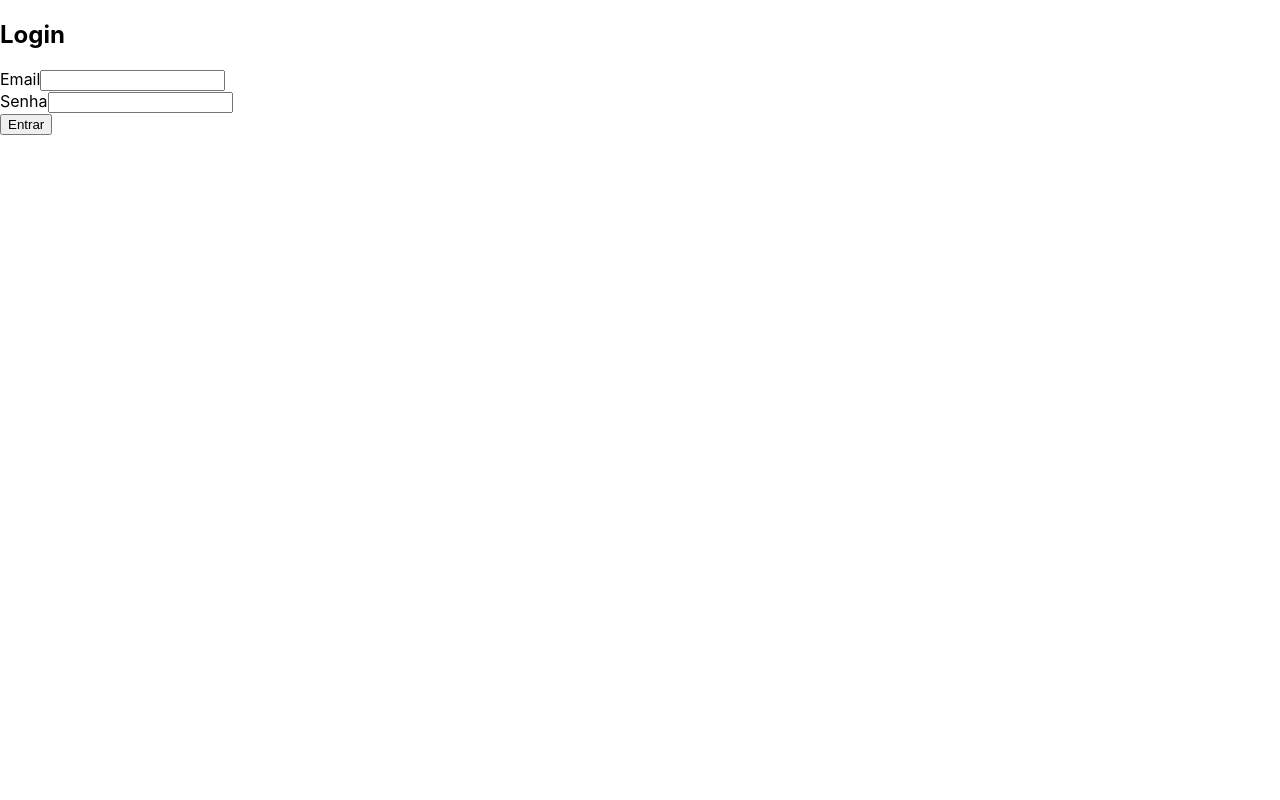
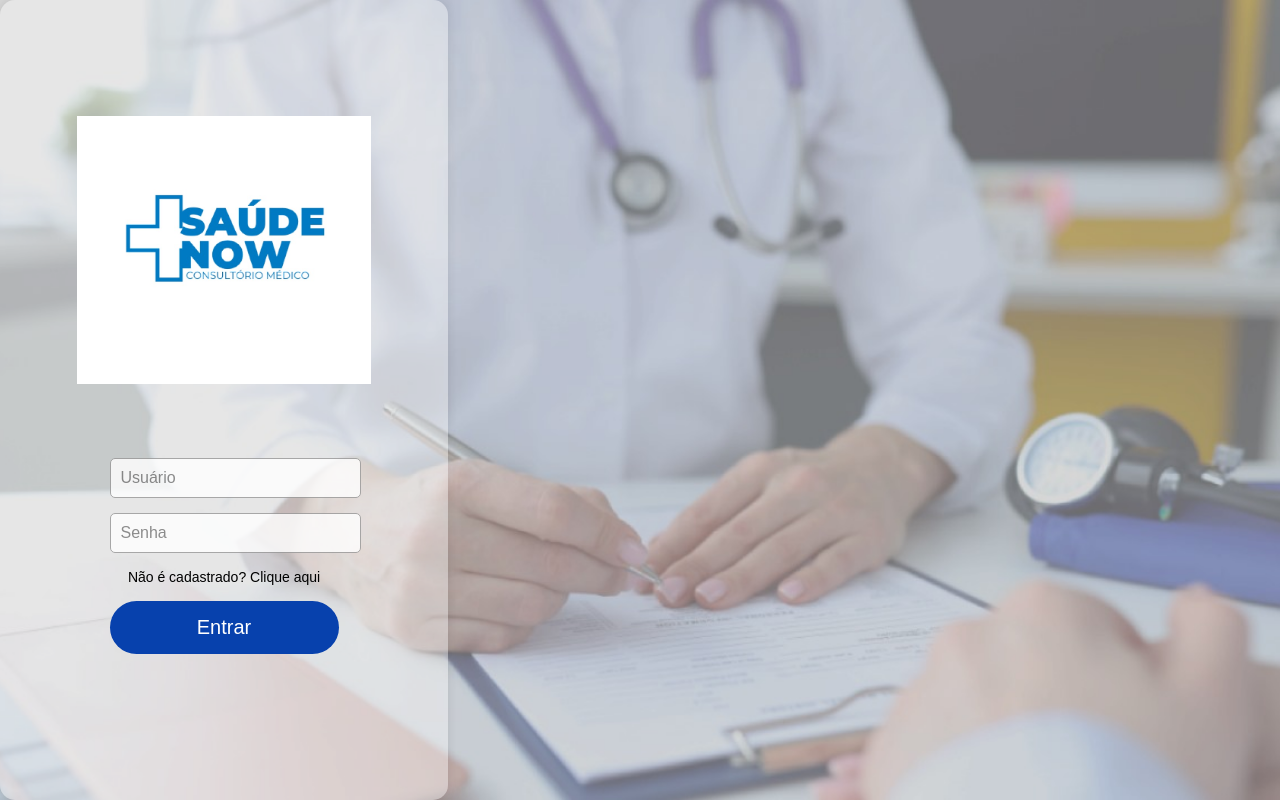
Before and after one commit to ViniciusRodrigues10/medical-scheduling, a React (Create React App) app in the folder frontend/: page / in a window 1280 px wide. Built offline with nearby package versions, Linux system fonts and the light colour scheme.

Commit message:
feature#14: Implementing a Login screen

```diff
--- a/frontend/src/App.css
+++ b/frontend/src/App.css
@@ -1,38 +1,86 @@
-.App {
-  text-align: center;
+/* Login.css */
+
+body {
+  margin: 0;
+  padding: 0;
+  font-family: Arial, sans-serif;
+  background: url('./_assets/img/telafundohome.jpeg') no-repeat center center fixed;
+  background-size: cover;
 }
 
-.App-logo {
-  height: 40vmin;
-  pointer-events: none;
+.login-container {
+  height: 100vh;
+  display: flex;
+  align-items: center; /* Centraliza verticalmente */
+  justify-content: flex-start; /* Alinha ao lado esquerdo */
 }
 
-@media (prefers-reduced-motion: no-preference) {
-  .App-logo {
-    animation: App-logo-spin infinite 20s linear;
-  }
+.login-box {
+  display: flex;
+  flex-direction: column;
+  width: 35%;
+  height: 100%;
+  background-color: rgba(255, 255, 255, 0.384); /* Altere a transparência aqui */  padding: 40px;
+  border-radius: 15px;
+  box-shadow: 0 0 10px rgba(0, 0, 0, 0.1);
+  text-align: center;
+  box-sizing: border-box;
 }
 
-.App-header {
-  background-color: #282c34;
-  min-height: 100vh;
+
+.content {
   display: flex;
   flex-direction: column;
   align-items: center;
   justify-content: center;
-  font-size: calc(10px + 2vmin);
-  color: white;
+  width: 100%; /* Ocupa toda a largura disponível da .login-box */
+  height: 100%; /* Ocupa toda a altura disponível da .login-box */
+  position: relative; /* Pode ser removido se não for necessário */
 }
 
-.App-link {
-  color: #61dafb;
+
+.logo img {
+  width: 23vw; /* Ajuste a largura conforme necessário */
+  max-width: 500px; /* Limite máximo de largura */
+  height: auto; /* Mantém a proporção */
+  margin-bottom: 70px;
+  /* Remova o display block se não precisar */
 }
 
-@keyframes App-logo-spin {
-  from {
-    transform: rotate(0deg);
-  }
-  to {
-    transform: rotate(360deg);
-  }
+.input-group {
+  margin-bottom: 15px;
 }
+
+.input-group input {
+  width: 100%;
+  padding: 10px;
+  border: 1px solid #979797;
+  opacity: 0.8;
+  border-radius: 5px;
+  font-size: 16px;
+}
+
+.link-group {
+  margin-bottom: 15px;
+}
+
+.link-group a {
+  color: #000000;
+  text-decoration: none;
+  font-size: 14px;
+}
+
+.login-button {
+  width: 100%;
+  background-color: #0741AD;
+  color: white;
+  border: none;
+  padding: 15px;
+  font-size: 20px;
+  border-radius: 30px;
+  cursor: pointer;
+  margin-bottom: 30px;
+}
+
+.login-button:hover {
+  background-color: #004494;}
--- a/frontend/src/App.js
+++ b/frontend/src/App.js
@@ -1,15 +1,13 @@
-import React, { useState } from "react";
+/*import React, { useState } from "react";
 import axios from "axios";
+import './App.css'; // Importa o CSS
 
+// Configuração do Axios
 axios.defaults.xsrfCookieName = 'csrftoken';
 axios.defaults.xsrfHeaderName = 'X-CSRFToken';
 axios.defaults.withCredentials = true;
 
-// const client = axios.create({
-//   baseURL: 'http://127.0.0.1:8080/'
-// })
-
-const LoginPage = () => {
+const HomePage = () => {
   const [email, setEmail] = useState("");
   const [password, setPassword] = useState("");
   const [error, setError] = useState("");
@@ -21,64 +19,53 @@ const LoginPage = () => {
 
     try {
       const response = await axios.post("http://127.0.0.1:8000/api/login/", {
-        email: email,  // Certifique-se de que o backend espera 'username' ou 'email'
-        password: password,
+        email,
+        password,
       });
 
       // Sucesso no login
       console.log(response.data);
-      // Aqui você pode salvar o token em localStorage ou context para o gerenciamento de autenticação
-      // setLoading(false);
-      // Redirecione o usuário ou faça outra ação necessária após o login
+      // Ações adicionais, como salvar token, redirecionar, etc.
     } catch (error) {
+      setError("Falha no login. Verifique suas credenciais e tente novamente.");
+    } finally {
       setLoading(false);
-      setError("Falha no login. Verifique suas credenciais e tente novamente.");
     }
   };
 
   return (
-    <div className="min-h-screen flex items-center justify-center bg-gray-100">
-      <div className="max-w-md w-full bg-white shadow-md rounded p-6">
-        <h2 className="text-center text-2xl font-bold mb-4">Login</h2>
-        {error && <p className="text-red-500 text-center">{error}</p>}
-        <form onSubmit={handleSubmit}>
-          <div className="mb-4">
-            <label htmlFor="email" className="block text-gray-700">
-              Email
-            </label>
-            <input
-              type="email"
-              id="email"
-              className="mt-1 block w-full border border-gray-300 rounded-md p-2"
-              value={email}
-              onChange={(e) => setEmail(e.target.value)}
-              required
-            />
+    <div className="container">
+      <nav className="navbar">
+        <a href="/sobre" className="nav-link">Sobre</a>
+        <a href="/medicos" className="nav-link">Nossos Médicos</a>
+      </nav>
+      <div className="content">
+        <div className="background-panel"></div> {/* Adicionando fundo branco esbranquiçado *//*}
+        <div className="white-panel">
+          <div className="logo">
+            <img
+              src={require('./_assets/img/logo.medical.jpeg')} />
           </div>
-          <div className="mb-4">
-            <label htmlFor="password" className="block text-gray-700">
-              Senha
-            </label>
-            <input
-              type="password"
-              id="password"
-              className="mt-1 block w-full border border-gray-300 rounded-md p-2"
-              value={password}
-              onChange={(e) => setPassword(e.target.value)}
-              required
-            />
-          </div>
-          <button
-            type="submit"
-            className="w-full bg-blue-500 text-white py-2 rounded-md hover:bg-blue-600"
-            disabled={loading}
-          >
-            {loading ? "Entrando..." : "Entrar"}
-          </button>
-        </form>
+          <button className="btn-entrar">Entrar</button>
+          <p>OU</p>
+          <a href="#criar-conta" className="link-criar-conta">Criar Conta</a>
+        </div>
       </div>
     </div>
   );
 };
 
-export default LoginPage;
+export default HomePage;*/
+
+import React from 'react';
+import Login from './Login';
+
+function App() {
+  return (
+    <div className="App">
+      <Login />
+    </div>
+  );
+}
+
+export default App;
--- /dev/null
+++ b/frontend/src/Login.js
@@ -0,0 +1,86 @@
+import React, { useState } from 'react';
+import './App.css'; // Importa o CSS
+import axios from "axios";
+
+axios.defaults.xsrfCookieName = 'csrftoken';
+axios.defaults.xsrfHeaderName = 'X-CSRFToken';
+axios.defaults.withCredentials = true;
+
+const Login = () => {
+    const [email, setEmail] = useState('');
+    const [password, setPassword] = useState('');
+    const [error, setError] = useState('');
+
+    const handleSubmit = async (e) => {
+        e.preventDefault();
+        setError('');
+
+        const loginData = {
+            email: email,
+            password: password
+        };
+
+        try {
+            const response = await fetch('http://127.0.0.1:8000/api/login/', {
+                method: 'POST',
+                headers: {
+                    'Content-Type': 'application/json'
+                },
+                body: JSON.stringify(loginData)
+            });
+
+            if (response.ok) {
+                const data = await response.json();
+                // Supondo que o backend retorne um token JWT
+                localStorage.setItem('token', data.token);
+                // Redirecione para outra página ou faça outra ação
+                console.log('Login realizado com sucesso!');
+            } else {
+                const errorData = await response.json();
+                setError(errorData.detail || 'Erro no login');
+            }
+        } catch (error) {
+            setError('Erro na conexão com o servidor');
+        }
+        console.log('Email:', email);
+        console.log('Senha:', password);
+    };
+
+    return (
+        <div className="login-container">
+            <div className="login-box">
+                <div className='content'>
+                    <div className="logo">
+                        <img src={require("./_assets/img/logo.medical.jpeg")} alt="Saúde Now" className="logo"/>
+                    </div>
+                <form onSubmit={handleSubmit}>
+                    <div className="input-group">
+                        <input
+                            type="text"
+                            placeholder="Usuário"
+                            value={email}
+                            onChange={(e) => setEmail(e.target.value)}
+                            required
+                        />
+                    </div>
+                    <div className="input-group">
+                        <input
+                            type="password"
+                            placeholder="Senha"
+                            value={password}
+                            onChange={(e) => setPassword(e.target.value)}
+                            required
+                        />
+                    </div>
+                    <div className="link-group">
+                        <a href="/register">Não é cadastrado? Clique aqui</a>
+                    </div>
+                    <button type="submit" className="login-button">Entrar</button>
+                </form>
+                </div>
+            </div>
+        </div>
+    );
+};
+
+export default Login;
```
Also changed, not shown: frontend/src/_assets/img/logo.medical.jpeg (added), frontend/src/_assets/img/telafundohome.jpeg (added).
